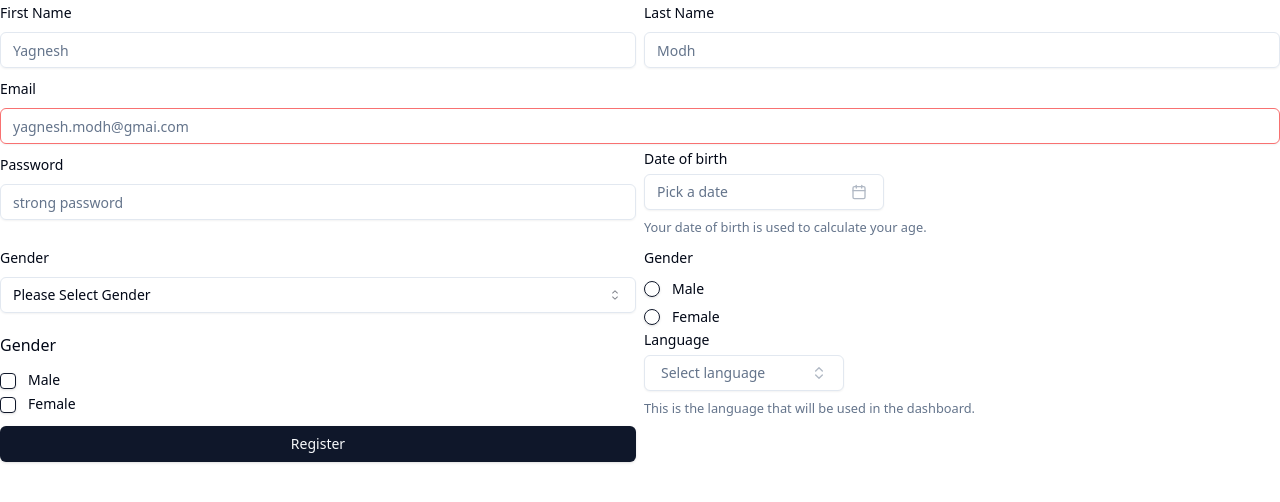
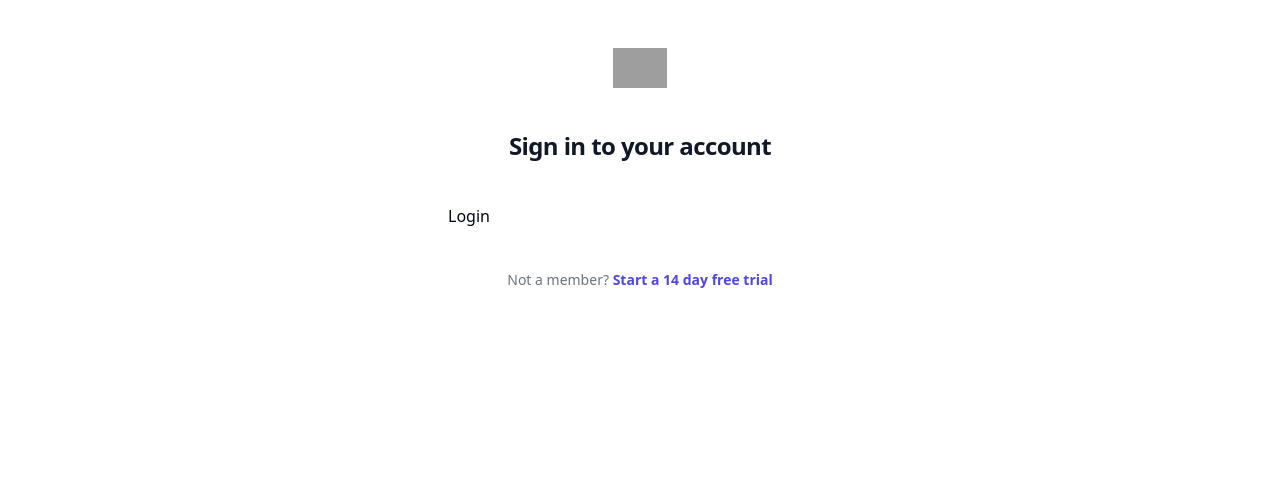
Before and after one commit to special-char/tsc-fs-11, a React app: page /auth in a window 1280 px wide. Shown: the top 502 px of the page. Built offline with nearby package versions, Linux system fonts and the light colour scheme; grey boxes are pictures that could not be loaded.

Commit message:
commit code

```diff
--- a/db.json
+++ b/db.json
@@ -70,5 +70,6 @@
       "isDone": false,
       "text": "adsdfasfd"
     }
-  ]
+  ],
+  "users": []
 }
--- a/package.json
+++ b/package.json
@@ -8,7 +8,7 @@
     "build": "webpack",
     "start": "webpack serve",
     "prepare": "husky install",
-    "start:server": "json-server db.json"
+    "start:server": "json-server-auth db.json"
   },
   "keywords": [
     "abc",
@@ -72,6 +72,7 @@
     "html-webpack-plugin": "^5.6.0",
     "husky": "^8.0.0",
     "json-server": "^1.0.0-alpha.23",
+    "json-server-auth": "^2.1.0",
     "lint-staged": "^15.2.0",
     "postcss": "^8.4.33",
     "postcss-easings": "^4.0.0",
--- a/src/index.jsx
+++ b/src/index.jsx
@@ -14,6 +14,7 @@ import TickTack from './pages/tickTack';
 import { TodoProvider } from './context/todoContext';
 import AuthLayout from './layout/authLayout';
 import Register from './pages/register';
+import Login from './pages/login';
 
 // Clear the existing HTML content
 document.body.innerHTML = '<div id="app"></div>';
@@ -57,6 +58,10 @@ const router = createBrowserRouter([
     children: [
       {
         index: true,
+        element: <Login />,
+      },
+      {
+        path: 'register',
         element: <Register />,
       },
     ],
--- a/src/layout/authLayout.jsx
+++ b/src/layout/authLayout.jsx
@@ -3,8 +3,30 @@ import { Outlet } from 'react-router-dom';
 
 function AuthLayout() {
   return (
-    <div>
-      <Outlet />
+    <div className="flex min-h-full flex-1 flex-col justify-center px-6 py-12 lg:px-8">
+      <div className="sm:mx-auto sm:w-full sm:max-w-sm">
+        <img
+          className="mx-auto h-10 w-auto"
+          src="https://tailwindui.com/img/logos/mark.svg?color=indigo&shade=600"
+          alt="Your Company"
+        />
+        <h2 className="mt-10 text-center text-2xl font-bold leading-9 tracking-tight text-gray-900">
+          Sign in to your account
+        </h2>
+      </div>
+
+      <div className="mt-10 sm:mx-auto sm:w-full sm:max-w-sm">
+        <Outlet />
+        <p className="mt-10 text-center text-sm text-gray-500">
+          Not a member?{' '}
+          <a
+            href="#register"
+            className="font-semibold leading-6 text-indigo-600 hover:text-indigo-500"
+          >
+            Start a 14 day free trial
+          </a>
+        </p>
+      </div>
     </div>
   );
 }
--- /dev/null
+++ b/src/pages/formsDemo/index.jsx
@@ -0,0 +1,164 @@
+import FormInput from '@/components/formFields/FormInput';
+import FormRadioGroup from '@/components/formFields/FormRadioGroup';
+import FormSelect from '@/components/formFields/FormSelect';
+import FormCheckboxInput from '@/components/formFields/FormCheckboxInput';
+import { Button } from '@/components/ui/button';
+import { Form, FormField } from '@/components/ui/form';
+import React, { useCallback } from 'react';
+import { useForm } from 'react-hook-form';
+import FormComboBox from '@/components/formFields/FormComboBox';
+import FormDatePicker from '@/components/formFields/FormDatePicker';
+
+const wait = time => new Promise(resolve => setTimeout(resolve, time));
+
+// switch
+// slider
+// otp
+// textarea
+
+const fields = [
+  {
+    id: 'firstName',
+    label: 'First Name',
+    name: 'firstName',
+    placeholder: 'Yagnesh',
+    component: FormInput,
+  },
+  {
+    id: 'lastName',
+    name: 'lastName',
+    label: 'Last Name',
+    placeholder: 'Modh',
+    component: FormInput,
+  },
+  {
+    id: 'email',
+    name: 'email',
+    label: 'Email',
+    className: 'col-span-2',
+    inputStyle: 'border-red-400',
+    placeholder: 'yagnesh.modh@gmai.com',
+    component: FormInput,
+  },
+  {
+    id: 'password',
+    name: 'password',
+    label: 'Password',
+    placeholder: 'strong password',
+    type: 'password',
+    component: FormInput,
+  },
+  {
+    id: 'birthDate',
+    name: 'birthDate',
+    label: 'Birth Date',
+    placeholder: 'strong password',
+    component: FormDatePicker,
+  },
+  {
+    id: 'gender',
+    label: 'Gender',
+    name: 'gender',
+    placeholder: 'Please Select Gender',
+    options: [
+      {
+        value: 'male',
+        text: 'Male',
+      },
+      {
+        value: 'female',
+        text: 'Female',
+      },
+    ],
+    component: FormSelect,
+  },
+  {
+    id: 'genderRadio',
+    label: 'Gender',
+    name: 'genderRadio',
+    placeholder: 'Please Select Gender',
+    options: [
+      {
+        value: 'male',
+        text: 'Male',
+      },
+      {
+        value: 'female',
+        text: 'Female',
+      },
+    ],
+    component: FormRadioGroup,
+  },
+  {
+    id: 'genderCheckbox',
+    label: 'Gender',
+    name: 'genderCheckbox',
+    placeholder: 'Please Select Gender',
+    options: [
+      {
+        value: 'male',
+        text: 'Male',
+      },
+      {
+        value: 'female',
+        text: 'Female',
+      },
+    ],
+    component: FormCheckboxInput,
+  },
+  {
+    id: 'genderCombo',
+    label: 'Gender',
+    name: 'genderCombo',
+    placeholder: 'Please Select Gender',
+    options: [
+      {
+        value: 'male',
+        text: 'Male',
+      },
+      {
+        value: 'female',
+        text: 'Female',
+      },
+    ],
+    component: FormComboBox,
+  },
+];
+
+function Register() {
+  const form = useForm({
+    defaultValues: {
+      firstName: '',
+      lastName: '',
+      email: '',
+      password: '',
+      genderCheckbox: [],
+    },
+  });
+
+  const onSubmit = useCallback(async value => {
+    await wait(5000);
+    console.log(value);
+  }, []);
+
+  return (
+    <Form {...form}>
+      <form
+        onSubmit={form.handleSubmit(onSubmit)}
+        className="grid grid-cols-2 gap-2"
+      >
+        {fields.map(({ component: Component, name, ...props }) => (
+          <FormField
+            key={name}
+            control={form.control}
+            name={name}
+            render={({ field }) => <Component field={field} {...props} />}
+          />
+        ))}
+        <Button type="submit">Register</Button>
+      </form>
+    </Form>
+  );
+}
+
+export default Register;
--- /dev/null
+++ b/src/pages/login/index.jsx
@@ -0,0 +1,7 @@
+import React from 'react';
+
+const Login = () => {
+  return <div>Login</div>;
+};
+
+export default Login;
--- a/src/pages/register/index.jsx
+++ b/src/pages/register/index.jsx
@@ -1,161 +1,120 @@
 import FormInput from '@/components/formFields/FormInput';
-import FormRadioGroup from '@/components/formFields/FormRadioGroup';
-import FormSelect from '@/components/formFields/FormSelect';
-import FormCheckboxInput from '@/components/formFields/FormCheckboxInput';
-import { Button } from '@/components/ui/button';
 import { Form, FormField } from '@/components/ui/form';
 import React, { useCallback } from 'react';
 import { useForm } from 'react-hook-form';
-import FormComboBox from '@/components/formFields/FormComboBox';
-import FormDatePicker from '@/components/formFields/FormDatePicker';
-
-const wait = time => new Promise(resolve => setTimeout(resolve, time));
-
-// switch
-// slider
-// otp
-// textarea
 
 const fields = [
   {
-    id: 'firstName',
-    label: 'First Name',
-    name: 'firstName',
-    placeholder: 'Yagnesh',
+    id: 'name',
+    label: 'Name',
+    name: 'name',
+    placeholder: 'Elon Musk',
+    autoComplete: 'name',
     component: FormInput,
+    rules: {
+      required: {
+        value: true,
+        message: 'Name is required...',
       },
-  {
-    id: 'lastName',
-    name: 'lastName',
-    label: 'Last Name',
-    placeholder: 'Modh',
-    component: FormInput,
+    },
   },
   {
     id: 'email',
     name: 'email',
     label: 'Email',
-    className: 'col-span-2',
-    inputStyle: 'border-red-400',
-    placeholder: 'yagnesh.modh@gmai.com',
+    placeholder: 'elon.musk@tesla.com',
+    type: 'email',
+    autoComplete: 'email',
     component: FormInput,
+    rules: {
+      required: {
+        value: true,
+        message: 'Name is required...',
+      },
+      pattern: {
+        value: /\S+@\S+\.\S+/,
+        message: 'Entered value does not match email format',
+      },
+    },
   },
   {
     id: 'password',
     name: 'password',
     label: 'Password',
-    placeholder: 'strong password',
+    placeholder: 'Some strong Password',
     type: 'password',
+    autoComplete: 'new-password',
     component: FormInput,
+    rules: {
+      required: {
+        value: true,
+        message: 'Name is required...',
+      },
+    },
   },
   {
-    id: 'birthDate',
-    name: 'birthDate',
-    label: 'Birth Date',
-    placeholder: 'strong password',
-    component: FormDatePicker,
+    id: 'confirm-password',
+    name: 'confirmPassword',
+    label: 'Confirm Password',
+    placeholder: 'same as password',
+    type: 'password',
+    autoComplete: 'new-password',
+    component: FormInput,
+    rules: {
+      required: {
+        value: true,
+        message: 'Name is required...',
       },
-  {
-    id: 'gender',
-    label: 'Gender',
-    name: 'gender',
-    placeholder: 'Please Select Gender',
-    options: [
-      {
-        value: 'male',
-        text: 'Male',
+      compare: {
+        value: 'password',
+        message: 'Password and confirmPassword should same',
       },
-      {
-        value: 'female',
-        text: 'Female',
     },
-    ],
-    component: FormSelect,
-  },
-  {
-    id: 'genderRadio',
-    label: 'Gender',
-    name: 'genderRadio',
-    placeholder: 'Please Select Gender',
-    options: [
-      {
-        value: 'male',
-        text: 'Male',
-      },
-      {
-        value: 'female',
-        text: 'Female',
-      },
-    ],
-    component: FormRadioGroup,
-  },
-  {
-    id: 'genderCheckbox',
-    label: 'Gender',
-    name: 'genderCheckbox',
-    placeholder: 'Please Select Gender',
-    options: [
-      {
-        value: 'male',
-        text: 'Male',
-      },
-      {
-        value: 'female',
-        text: 'Female',
-      },
-    ],
-    component: FormCheckboxInput,
-  },
-  {
-    id: 'genderCombo',
-    label: 'Gender',
-    name: 'genderCombo',
-    placeholder: 'Please Select Gender',
-    options: [
-      {
-        value: 'male',
-        text: 'Male',
-      },
-      {
-        value: 'female',
-        text: 'Female',
-      },
-    ],
-    component: FormComboBox,
   },
 ];
 
 function Register() {
   const form = useForm({
     defaultValues: {
-      firstName: '',
-      lastName: '',
+      name: '',
       email: '',
       password: '',
-      genderCheckbox: [],
+      confirmPassword: '',
     },
+    mode: 'all',
   });
 
   const onSubmit = useCallback(async value => {
-    await wait(5000);
     console.log(value);
   }, []);
 
   return (
     <Form {...form}>
-      <form
-        onSubmit={form.handleSubmit(onSubmit)}
-        className="grid grid-cols-2 gap-2"
-      >
-        {fields.map(({ component: Component, name, ...props }) => (
+      <form className="space-y-6" onSubmit={form.handleSubmit(onSubmit)}>
+        {fields.map(({ component: Component, name, rules, ...props }) => {
+          const { compare, ...customRules } = rules;
+          if (compare) {
+            customRules.validate = val =>
+              val === form.getValues(rules.compare.value);
+          }
+          return (
             <FormField
               key={name}
               control={form.control}
               name={name}
               render={({ field }) => <Component field={field} {...props} />}
+              rules={customRules}
             />
-        ))}
-        <Button type="submit">Register</Button>
+          );
+        })}
+        <div>
+          <button
+            type="submit"
+            className="flex w-full justify-center rounded-md bg-indigo-600 px-3 py-1.5 text-sm font-semibold leading-6 text-white shadow-sm hover:bg-indigo-500 focus-visible:outline focus-visible:outline-2 focus-visible:outline-offset-2 focus-visible:outline-indigo-600"
+          >
+            Sign in
+          </button>
+        </div>
       </form>
     </Form>
   );
--- a/webpack.config.js
+++ b/webpack.config.js
@@ -6,6 +6,7 @@ module.exports = {
   output: {
     path: path.resolve(__dirname, 'output'),
     filename: 'bundle.js',
+    publicPath: '/',
   },
   mode: 'development',
   module: {
```
Also changed, not shown: 1 other file (tests, documents, lock files or other folders). Lines whose indentation alone changed are shown as unchanged.
